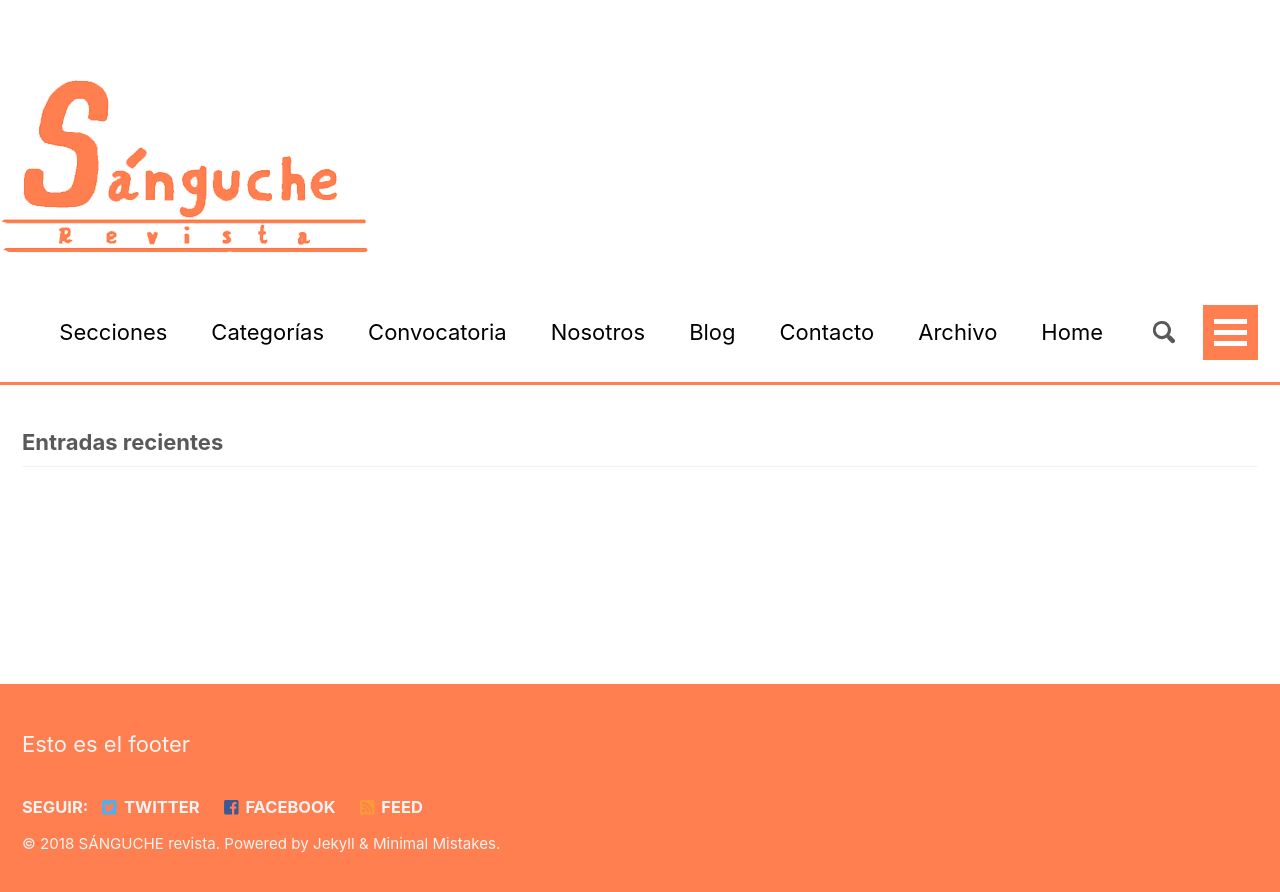
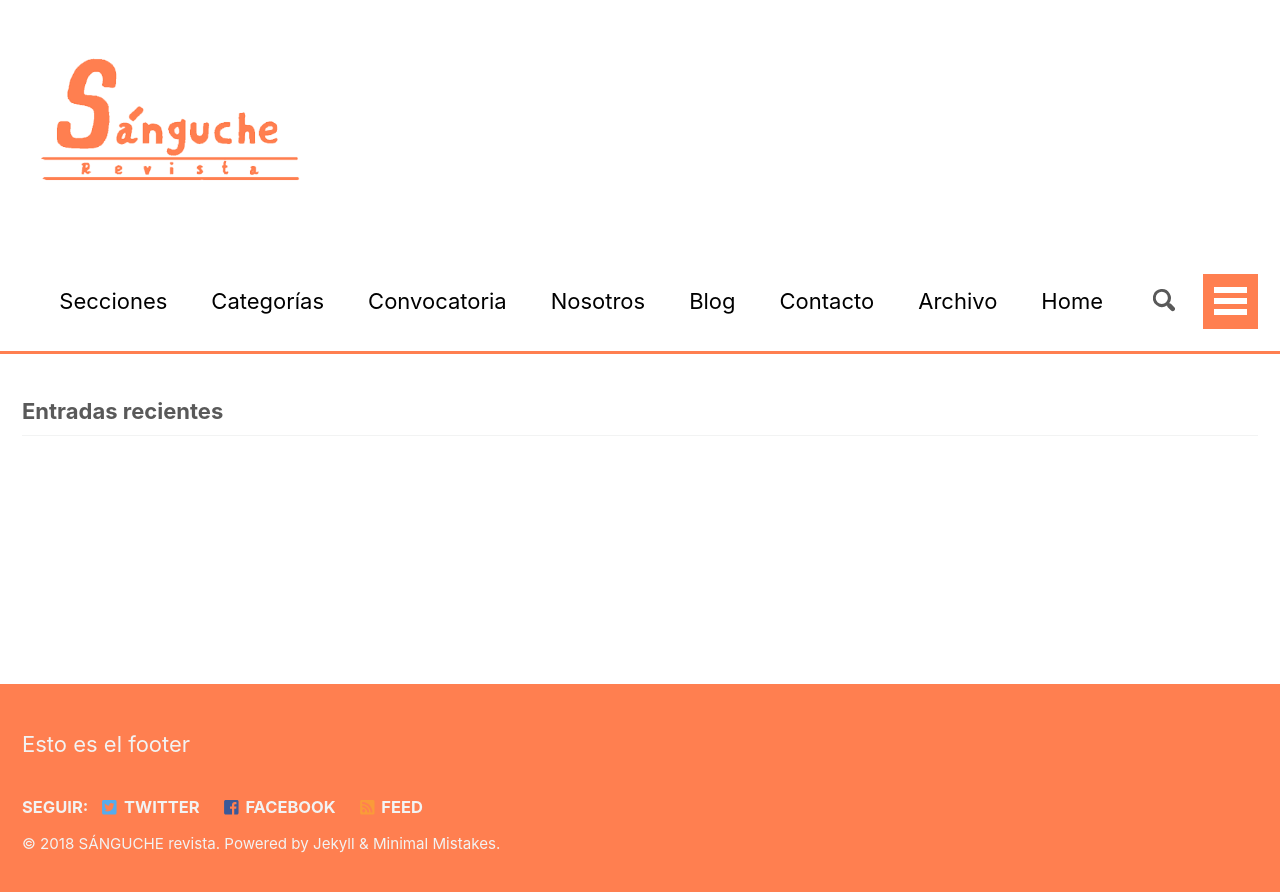
Before and after one commit to sangucherevista/sangucherevista.github.io, a Jekyll site: the page built from index.md, in a window 1280 px wide. Shown: the top 892 px of the page. Built offline with Jekyll 4.4.1, drawn with Linux system fonts in a browser that asks for light colours; nearby versions of some CDN libraries; the list of posts is cut into pages by our own code.

Commit message:
Updated '_sass/minimal-mistakes/_masthead.scss' via CloudCannon

```diff
--- a/_sass/minimal-mistakes/_masthead.scss
+++ b/_sass/minimal-mistakes/_masthead.scss
@@ -93,3 +93,13 @@
   float: left;
   transition: .3s ease;
 }
+
+#logo1 {
+  width: 260px;
+  margin-left: 40px;
+  margin-bottom: 50px;
+  height: auto;
+  opacity: 1;
+  line-height: 200px;
+  float: center;
+}
```
